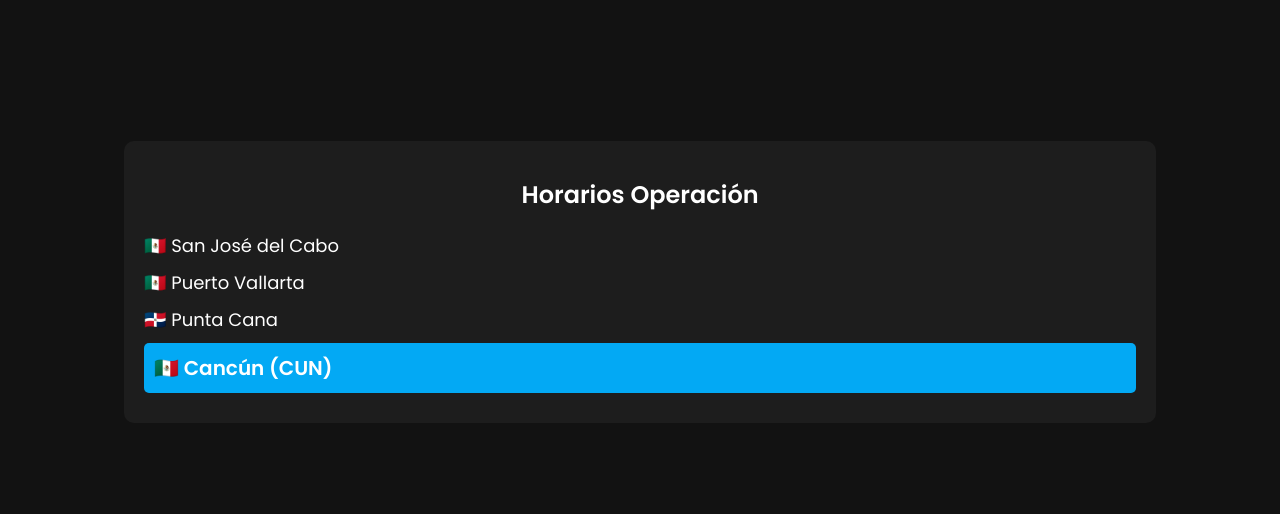
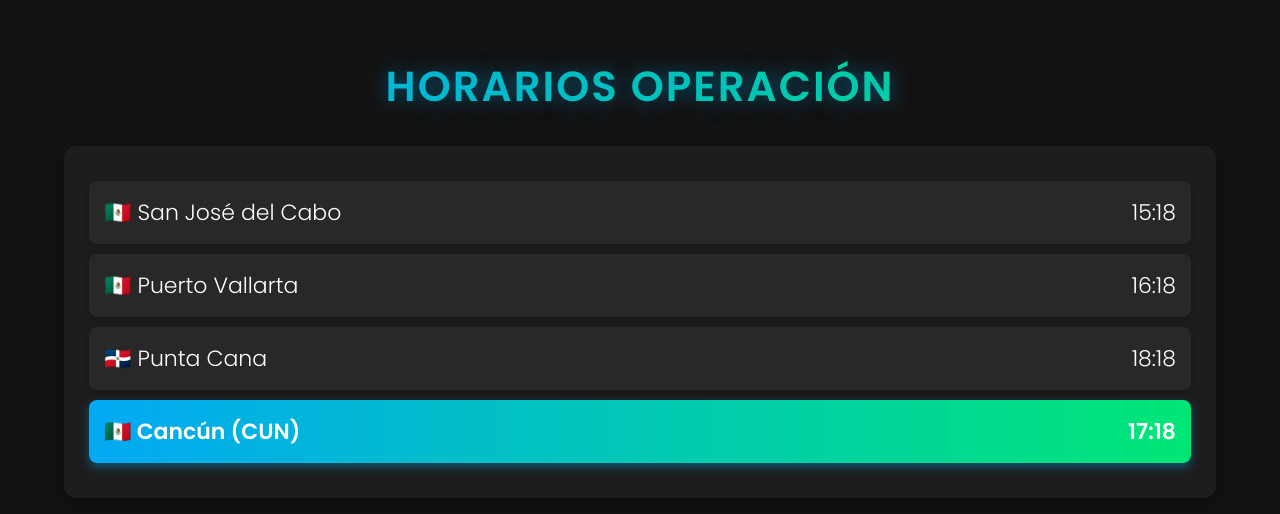
Before and after one commit to octobranch/info-cs, a plain HTML site: page index.html in a window 1280 px wide. Shown: the part 138-652 px from the top of the page. Drawn offline with Linux system fonts and the light colour scheme.

Commit message:
Update index.html

```diff
--- a/index.html
+++ b/index.html
@@ -4,8 +4,7 @@
     <meta charset="UTF-8">
     <meta name="viewport" content="width=device-width, initial-scale=1.0">
     <title>Panel Customer Service</title>
-    <link href="https://fonts.googleapis.com/css2?family=Poppins:wght@300;400;600&display=swap" rel="stylesheet">
-    <link rel="stylesheet" href="https://cdnjs.cloudflare.com/ajax/libs/font-awesome/6.0.0-beta3/css/all.min.css">
+    <link href="https://fonts.googleapis.com/css2?family=Poppins:wght@300;600&display=swap" rel="stylesheet">
     <style>
         body {
             font-family: 'Poppins', sans-serif;
@@ -13,95 +12,108 @@
             padding: 0;
             background-color: #121212;
             color: #fff;
+            display: flex;
+            justify-content: center;
+            align-items: center;
+            height: 100vh;
+            overflow: hidden;
         }
 
         .container {
-            display: flex;
-            justify-content: center;
-            align-items: center;
-            flex-direction: column;
-            height: 100vh;
-            overflow-y: auto;
-            padding: 20px;
+            text-align: center;
+            width: 90%;
+            max-width: 1200px;
+        }
+
+        h1 {
+            font-size: 42px;
+            font-weight: 600;
+            text-transform: uppercase;
+            letter-spacing: 2px;
+            background: linear-gradient(90deg, #03a9f4, #00e676);
+            -webkit-background-clip: text;
+            color: transparent;
+            text-shadow: 0 0 20px rgba(3, 169, 244, 0.5);
+            animation: fadeIn 1s ease-in-out;
+        }
+
+        @keyframes fadeIn {
+            from { opacity: 0; transform: translateY(-20px); }
+            to { opacity: 1; transform: translateY(0); }
         }
 
         .panel {
             background-color: #1d1d1d;
-            border-radius: 10px;
-            padding: 20px;
-            width: 80%;
-            max-width: 1200px;
-            margin: 20px 0;
+            border-radius: 12px;
+            padding: 25px;
+            box-shadow: 0 5px 15px rgba(0, 0, 0, 0.3);
+            transition: transform 0.3s ease-in-out;
         }
 
-        .panel h1 {
-            font-size: 24px;
-            color: #fff;
-            margin-bottom: 20px;
-            text-align: center;
+        .panel:hover {
+            transform: scale(1.02);
         }
 
         .time-box {
             display: flex;
             justify-content: space-between;
+            align-items: center;
+            padding: 15px;
+            font-size: 22px;
+            border-radius: 8px;
+            background: #282828;
+            box-shadow: 0 3px 6px rgba(0, 0, 0, 0.2);
+            transition: all 0.3s ease;
             margin: 10px 0;
-            font-size: 18px;
+        }
+
+        .time-box:hover {
+            background: #03a9f4;
+            color: #fff;
+            transform: scale(1.05);
         }
 
         .highlight {
-            background-color: #03a9f4;
-            border-radius: 5px;
-            padding: 10px;
+            background: linear-gradient(90deg, #03a9f4, #00e676);
+            font-weight: bold;
+            box-shadow: 0 4px 10px rgba(3, 169, 244, 0.4);
         }
 
-        .highlight span {
-            font-weight: bold;
-            font-size: 20px;
+        @media (max-width: 768px) {
+            h1 { font-size: 28px; }
+            .time-box { font-size: 18px; padding: 12px; }
         }
     </style>
 </head>
 <body>
     <div class="container">
+        <h1>Horarios Operación</h1>
         <div class="panel">
-            <h1>Horarios Operación</h1>
-            <div class="time-box">
-                <span>🇲🇽 San José del Cabo</span>
-                <span id="San-Jose-del-Cabo" class="time"></span>
-            </div>
-            <div class="time-box">
-                <span>🇲🇽 Puerto Vallarta</span>
-                <span id="Puerto-Vallarta" class="time"></span>
-            </div>
-            <div class="time-box">
-                <span>🇩🇴 Punta Cana</span>
-                <span id="Punta-Cana" class="time"></span>
-            </div>
-            <div class="time-box highlight">
-                <span>🇲🇽 Cancún (CUN)</span>
-                <span id="Cancun" class="time"></span>
-            </div>
+            <div class="time-box" id="San-Jose-del-Cabo">🇲🇽 San José del Cabo <span class="time"></span></div>
+            <div class="time-box" id="Puerto-Vallarta">🇲🇽 Puerto Vallarta <span class="time"></span></div>
+            <div class="time-box" id="Punta-Cana">🇩🇴 Punta Cana <span class="time"></span></div>
+            <div class="time-box highlight" id="Cancun">🇲🇽 Cancún (CUN) <span class="time"></span></div>
         </div>
     </div>
 
     <script>
-        // Código JavaScript para actualizar la hora
-        const timeElements = document.querySelectorAll('.time');
-        const locations = ['San-Jose-del-Cabo', 'Puerto-Vallarta', 'Punta-Cana', 'Cancun'];
+        const locations = {
+            'San-Jose-del-Cabo': 'America/Mazatlan',
+            'Puerto-Vallarta': 'America/Mexico_City',
+            'Punta-Cana': 'America/Santo_Domingo',
+            'Cancun': 'America/Cancun'
+        };
 
         function updateTime() {
-            locations.forEach(location => {
-                const timeElement = document.getElementById(location);
-                const date = new Date();
-                const options = { timeZone: location, hour: 'numeric', minute: 'numeric' };
-                const formattedTime = date.toLocaleTimeString('es-MX', options);
-                timeElement.textContent = formattedTime;
+            Object.keys(locations).forEach(id => {
+                const timeZone = locations[id];
+                const timeElement = document.getElementById(id).querySelector('.time');
+                const date = new Date().toLocaleTimeString('es-MX', { timeZone, hour: '2-digit', minute: '2-digit', hour12: false });
+                timeElement.textContent = date;
             });
         }
 
-        // Actualiza la hora cada segundo
         setInterval(updateTime, 1000);
-
-        // Llama a updateTime para mostrar la hora inicial
         updateTime();
     </script>
 </body>
```
